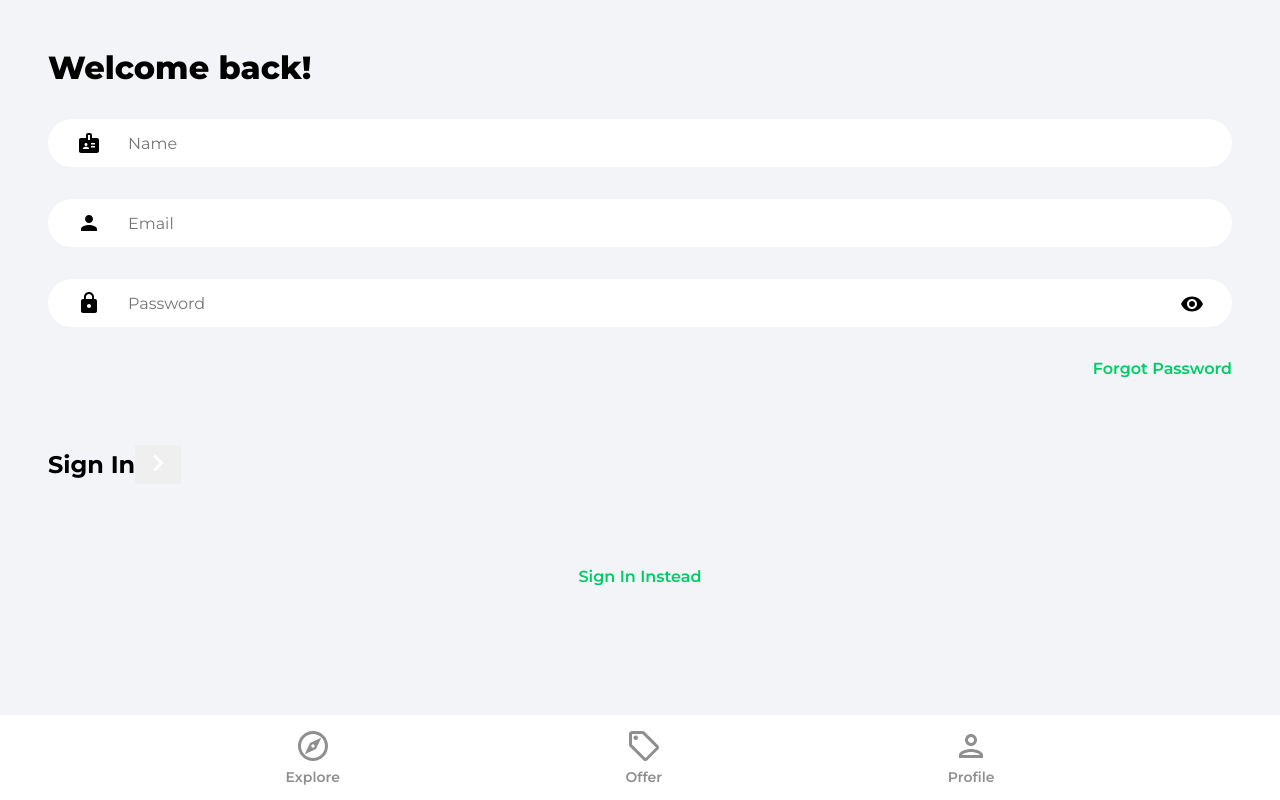
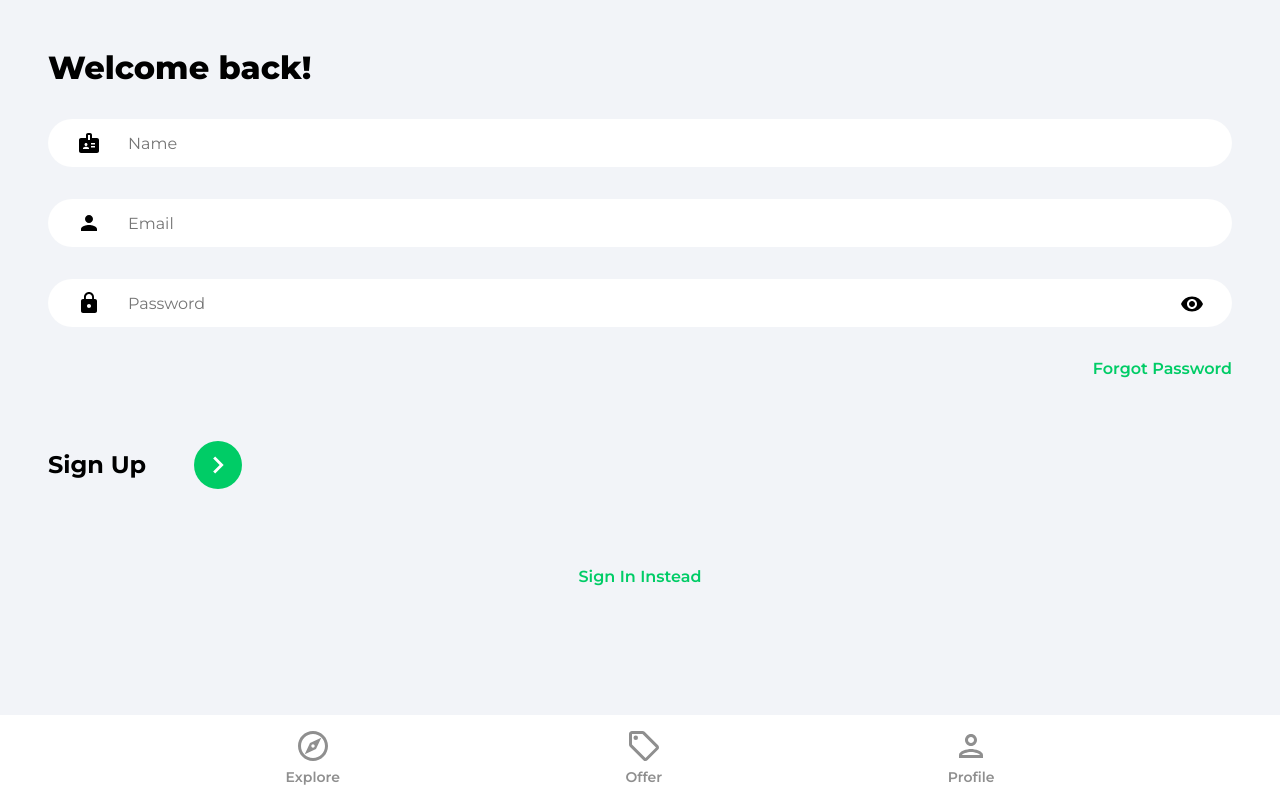
Before and after one commit to David-mwendwa/house-marketplace, a React (Create React App) app: page /sign-up in a window 1280 px wide. Built offline with nearby package versions, Linux system fonts and the light colour scheme.

Commit message:
save  user to firestore

```diff
--- a/src/pages/SignUp.jsx
+++ b/src/pages/SignUp.jsx
@@ -1,9 +1,11 @@
 import React, {useState} from 'react'
 import {Link, useNavigate} from 'react-router-dom'
 import { getAuth, createUserWithEmailAndPassword, updateProfile } from "firebase/auth";
+import { doc, setDoc, serverTimestamp } from "firebase/firestore";
 import { db } from '../firebase.config'
 import {ReactComponent as ArrowRightIcon} from '../assets/svg/keyboardArrowRightIcon.svg'
 import visibilityIcon from '../assets/svg/visibilityIcon.svg'
+
 
 function SignUp() {
   const [showPassword, setShowPassword] = useState(false)
@@ -23,7 +25,8 @@ function SignUp() {
     }))
   }
 
-  const onSubmit = async(e) => {
+
+  const onSubmit = async (e) => {
     e.preventDefault()
     try {
       const auth =  getAuth();
@@ -36,12 +39,19 @@ function SignUp() {
         displayName: name
       })
 
+      const formDataCopy = {...formData}
+      console.log(formData)
+      delete formDataCopy.password
+      formDataCopy.timestamp = serverTimestamp()
+      await setDoc(doc(db, 'users', user.uid), formDataCopy)
+
       navigate('/')
 
     } catch (error) {
       console.log(error)
     }
   }
+
 
   return (
     <>
@@ -50,9 +60,9 @@ function SignUp() {
           <p className="pageHeader">Welcome back!</p>
         </header>
         <main>
-          <form action="" onSubmit={onSubmit}>
+          <form onSubmit={onSubmit}>
             <input
-              type="text"
+              type="name"
               className="nameInput"
               placeholder='Name'
               id='name'
@@ -83,20 +93,46 @@ function SignUp() {
             </div>
 
             <Link to='/forgot-password' className="forgotPasswordLink">Forgot Password</Link>
-            <div className="signUpBar">
-              <p className="signUpText">Sign In</p>
-              <button className='SignUpButton'>
+            <div className="signInBar">
+              <p className="signInText">Sign Up</p>
+              <button className='signInButton'>
                 <ArrowRightIcon fill='#ffffff' width='34px' height='34px' />
               </button>
             </div>
           </form>
 
 
-          <Link to='/sign-in' className='registerLink'>Sign In Instead</Link>
+          <Link to='/sign-up' className='registerLink'>Sign In Instead</Link>
         </main>
       </div>
     </>
   )
 }
 
+
 export default SignUp
+
+  // const onSubmit = async (e) => {
+  //   e.preventDefault()
+  //   try {
+  //     const auth =  getAuth();
+
+  //     const userCredential = await createUserWithEmailAndPassword(auth, email, password)
+
+  //     const user = userCredential.user
+
+  //     updateProfile(auth.currentUser, {
+  //       displayName: name
+  //     })
+
+  //     const formDataCopy = {...formData}
+  //     delete formDataCopy.password
+  //     formDataCopy.timestamp = serverTimestamp
+  //     await setDoc(doc(db, 'users', user.uid, formDataCopy))
+
+  //     navigate('/')
+
+  //   } catch (error) {
+  //     console.log(error)
+  //   }
+  // }
```
